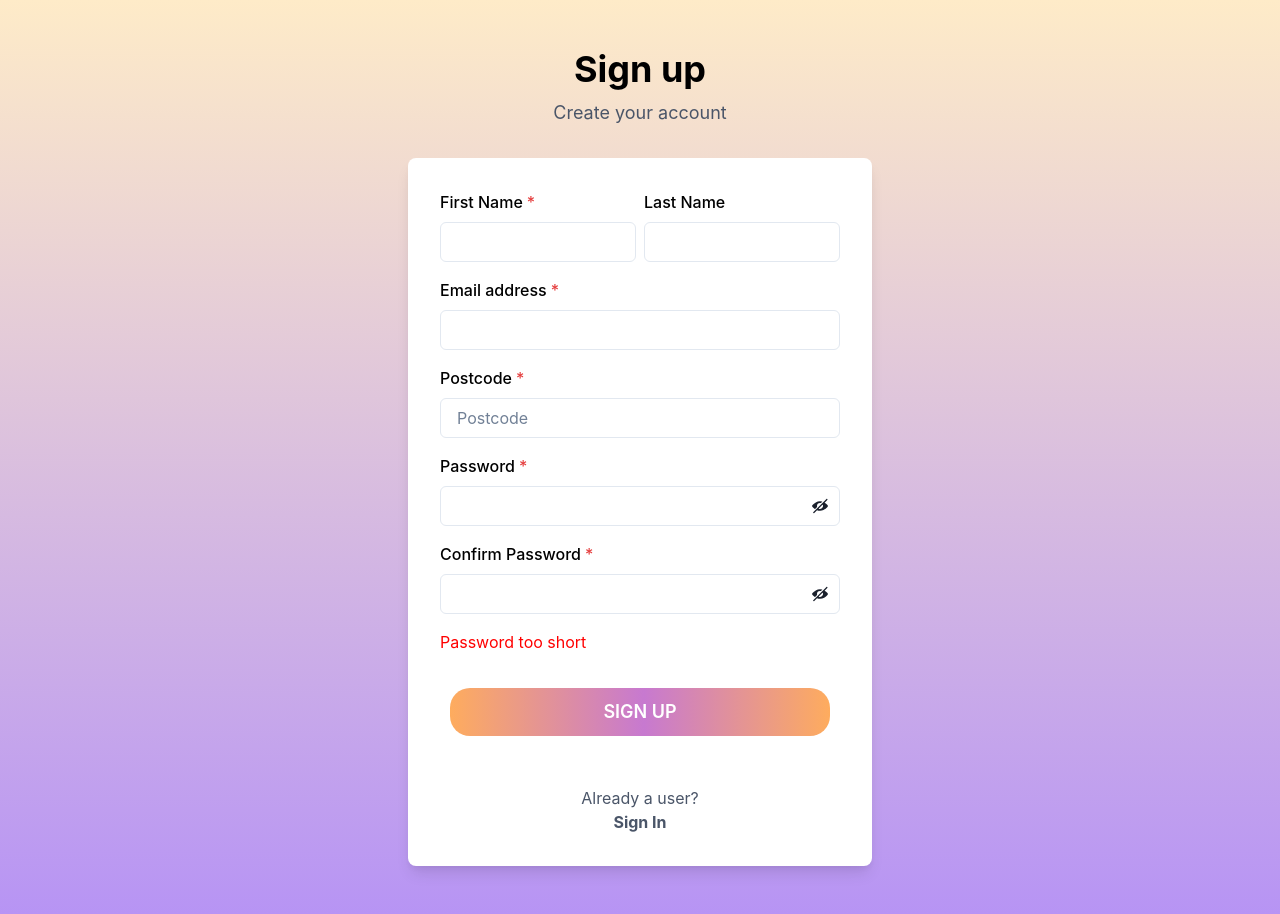
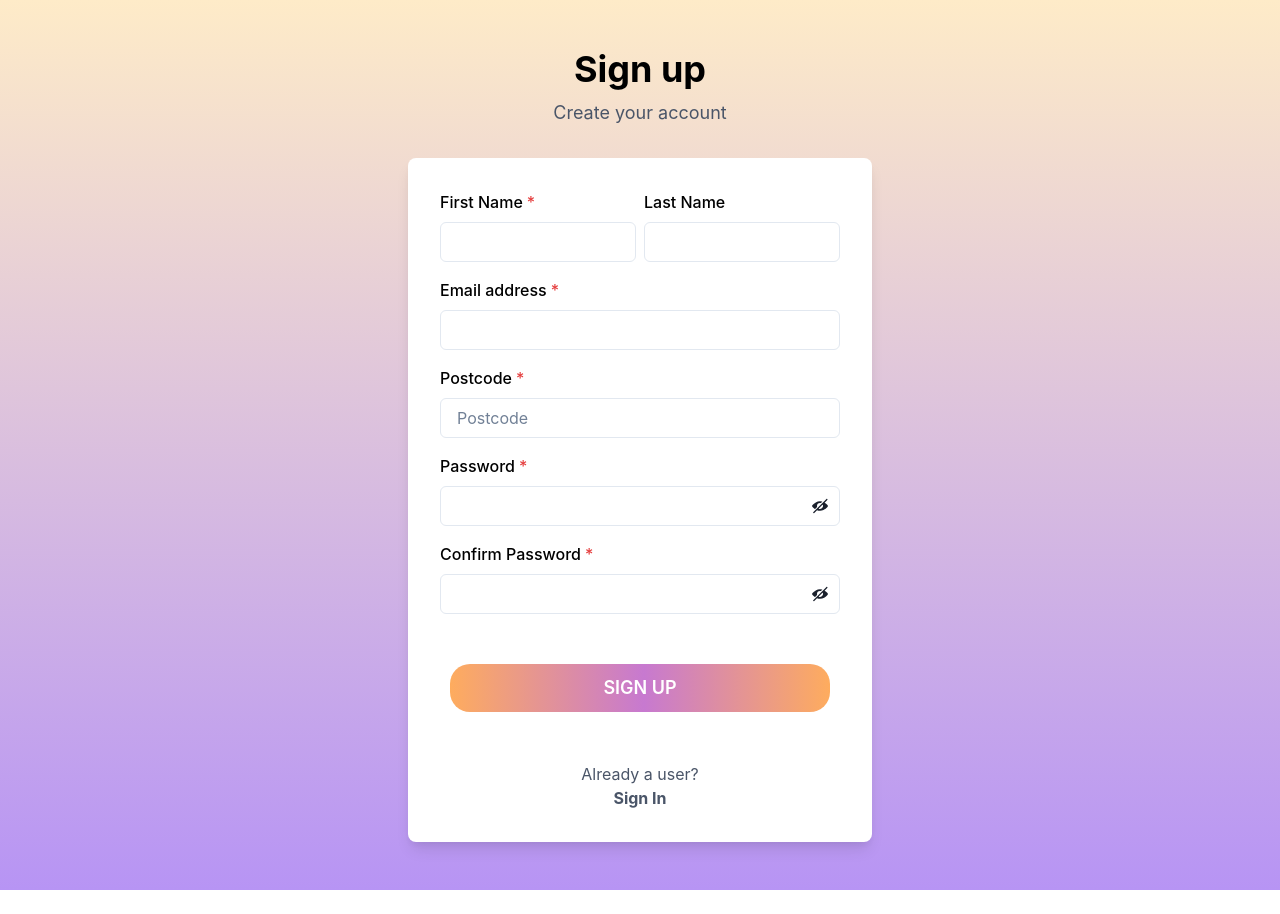
Before and after one commit to faizaj0/FindMySocials, a React (Create React App) app: page /signup in a window 1280 px wide. After the commit the page ends 890 px from the top, so only its background shows below. Built offline with nearby package versions, Linux system fonts and the light colour scheme.

Commit message:
fixed password error display

```diff
--- a/src/screens/signup.js
+++ b/src/screens/signup.js
@@ -144,7 +144,7 @@ export default function SignUp() {
 
               <PasswordInput value={password} setValue={setPassword} label={'Password'} />
               <PasswordInput value={passwordConfirm} setValue={setPasswordConfirm} label={'Confirm Password'} />
-              <Text size={'xs'} color={'red'} textAlign={'left'}>{passwordError}</Text>
+              <Text size={'xs'} color={'red'} textAlign={'left'}>{password && passwordError}</Text>
 
 
               <Stack spacing={10} pt={2}>
```
